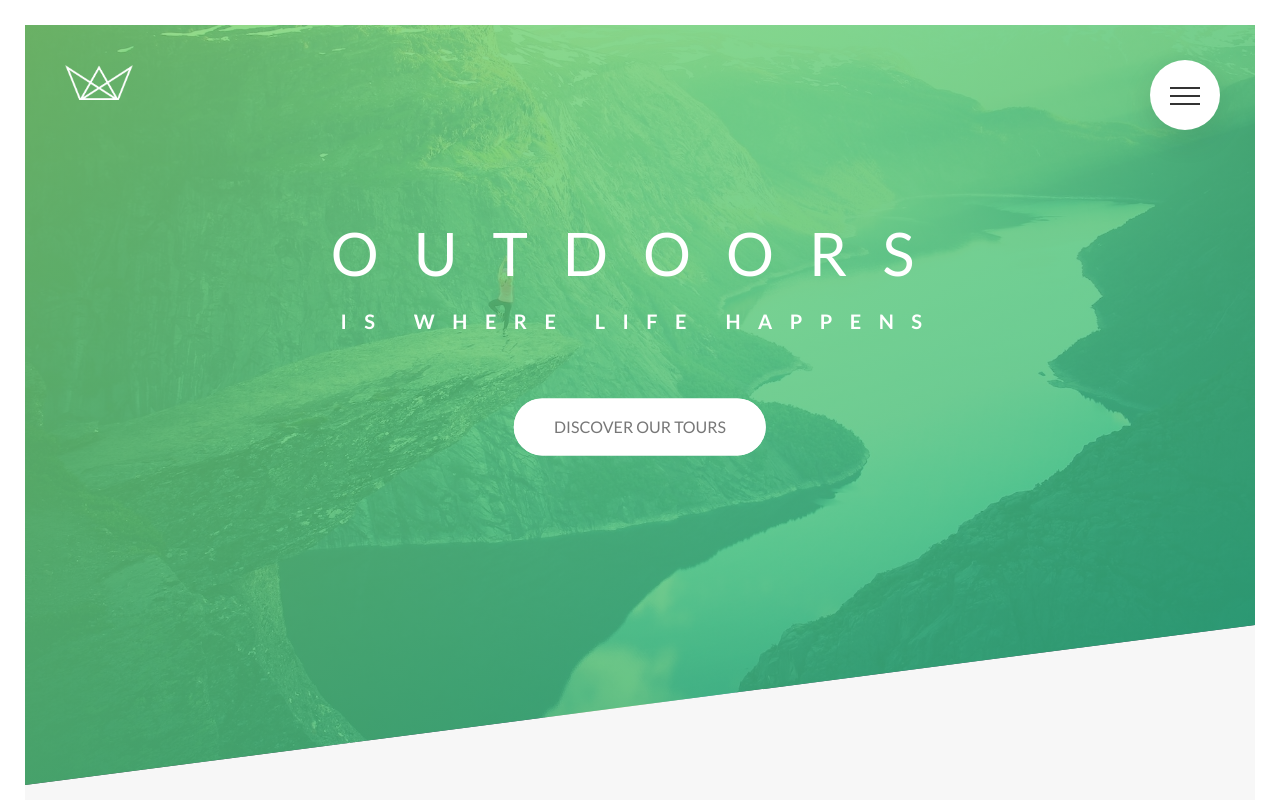
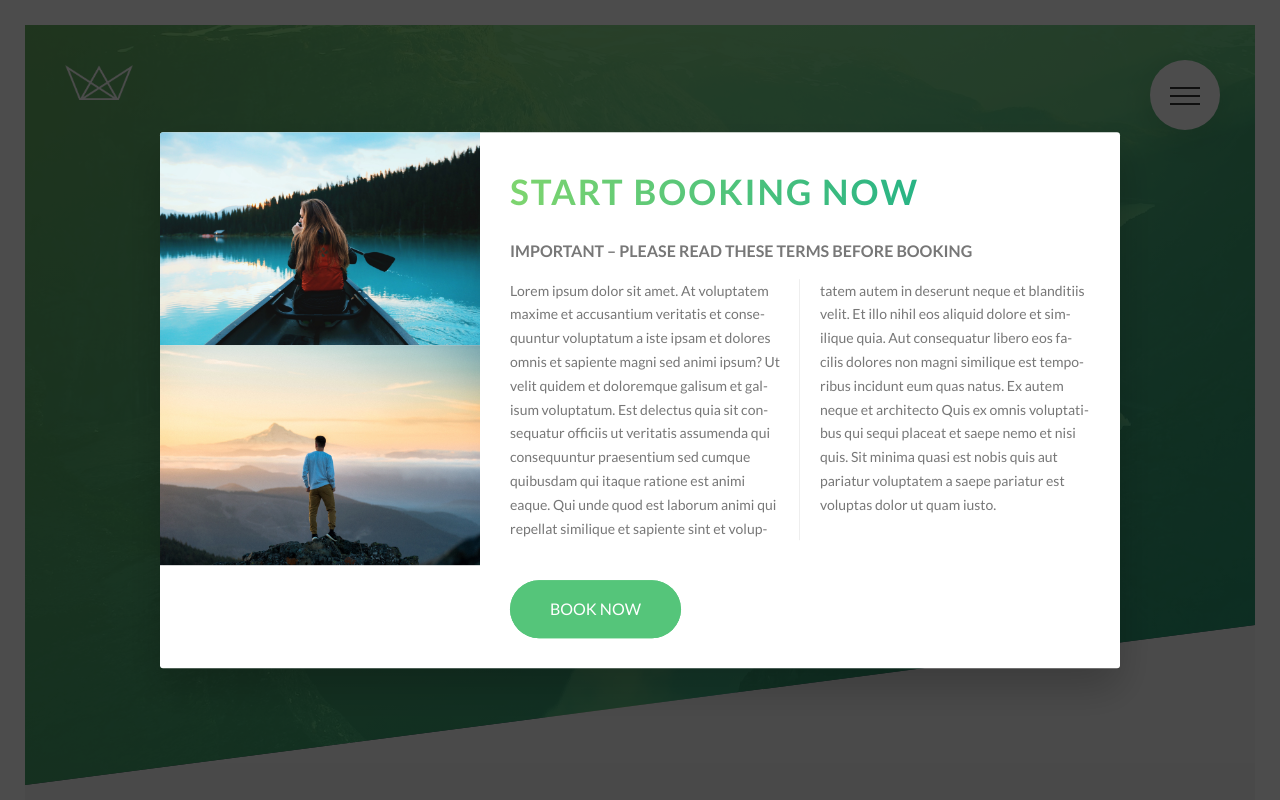
Before and after one commit to V4nd0r/Natours, a website: page index.html in a window 1280 px wide. Shown: the top 800 px of the page. Drawn offline with Linux system fonts and the light colour scheme.

Commit message:
added popup-window + styling

```diff
--- a/index.html
+++ b/index.html
@@ -356,6 +356,25 @@
                 </div>
             </div>
         </footer>
+
+        <div class="popup">
+            <div class="popup__content">
+                <div class="popup__left">
+                    <img src="img/nat-8.jpg" alt="Tour photo" class="popup__img">
+                    <img src="img/nat-9.jpg" alt="Tour photo" class="popup__img">
+                </div>
+                <div class="popup__right">
+                    <h2 class="heading-secondary u-margin-bottom-s">Start booking now</h2>
+                    <h3 class="heading-tertiary u-margin-bottom-s">Important &ndash; Please read these terms before booking</h3>
+                    <p class="popup__text">Lorem ipsum dolor sit amet. At voluptatem maxime et accusantium veritatis et consequuntur voluptatum a iste ipsam et dolores omnis et sapiente magni sed animi ipsum? Ut velit quidem et doloremque galisum et galisum voluptatum. Est delectus quia sit consequatur officiis ut veritatis assumenda qui consequuntur praesentium sed cumque quibusdam qui itaque ratione est animi eaque. Qui unde quod est laborum animi qui repellat similique et sapiente sint et voluptatem autem in deserunt neque et blanditiis velit.
+
+                        Et illo nihil eos aliquid dolore et similique quia. Aut consequatur libero eos facilis dolores non magni similique est temporibus incidunt eum quas natus. Ex autem neque et architecto Quis ex omnis voluptatibus qui sequi placeat et saepe nemo et nisi quis.
+
+                        Sit minima quasi est nobis quis aut pariatur voluptatem a saepe pariatur est voluptas dolor ut quam iusto. </p>
+                    <a href="#" class="btn btn--green">Book now</a>
+                </div>
+            </div>
+        </div>
         <!--
         <section class="grid-test">
 
--- a/sass/abstracts/_mixins.scss
+++ b/sass/abstracts/_mixins.scss
@@ -5,3 +5,10 @@
         clear: both;
     }
 }
+
+@mixin absCenter {
+    position: absolute;
+    top: 50%;
+    left:50%;
+    transform: translate(-50%, -50%);
+}
--- /dev/null
+++ b/sass/components/_popup.scss
@@ -0,0 +1,55 @@
+.popup {
+    height: 100vh;
+    width: 100%;
+    position: fixed;
+    top: 0;
+    left: 0;
+    background-color: rgba($color-black, .7);
+    z-index: 400;
+
+    &__content {
+        @include absCenter;
+
+        width: 75%;
+        background-color: $color-white;
+        box-shadow: 0 2rem 4rem rgba($color-black, .2);
+        border-radius: 3px;
+        display: table;
+        overflow: hidden;
+    }
+
+    &__left {
+        width: 33.3333333%;
+        display: table-cell;
+    }
+
+    &__right {
+        width: 66.6666667;
+        display: table-cell;
+        vertical-align: middle;
+        padding: 3rem;
+    }
+
+    &__img {
+        display: block;
+        width: 100%;
+    }
+
+    &__text {
+        font-size: 1.4rem;
+        margin-bottom: 4rem;
+
+        -moz-column-count: 2;
+        -moz-column-gap: 4rem;
+        -moz-column-rule: 1px solid $color-grey-light-2;
+
+        column-count: 2;
+        column-gap: 4rem;
+        column-rule: 1px solid $color-grey-light-2;
+
+        -moz-hyphens: auto;
+        -ms-hyphens: auto;
+        -webkit-hyphens: auto ;
+        hyphens: auto;
+    }
+}
--- a/sass/main.scss
+++ b/sass/main.scss
@@ -13,6 +13,7 @@
 @import "components/composition";
 @import "components/feature-box";
 @import "components/form";
+@import "components/popup";
 @import "components/story";
 
 @import "layout/footer";
```
Also changed, not shown: css/style.css.
